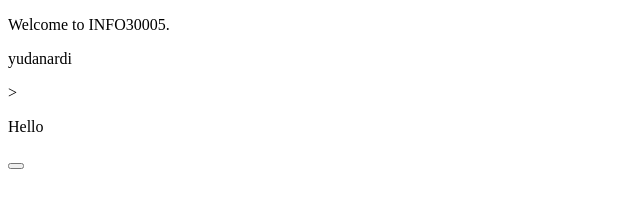
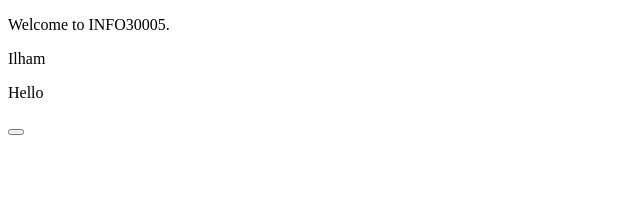
Before and after one commit to syudanardi/learn-to-git, a plain HTML site: page index.html in a window 1280 px wide. Shown: the whole page, without its empty margins (0-640 px from the left). Drawn offline with Linux system fonts and the light colour scheme.

Commit message:
added my name: ilham

```diff
--- a/index.html
+++ b/index.html
@@ -6,7 +6,7 @@
 </head>
 <body>
    <p id ='text'> Welcome to INFO30005. </p>
-   <p>yudanardi</p>>
+   <p>Ilham</p>
    <p>Hello</p>
    <button onclick="myFunction()"></button>
    <script>
```
